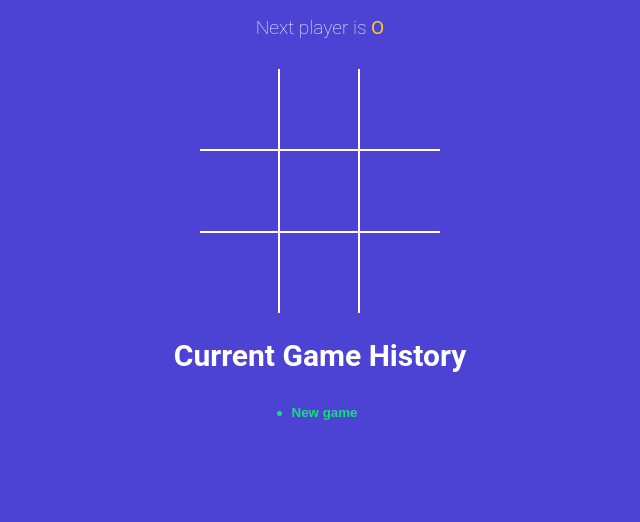
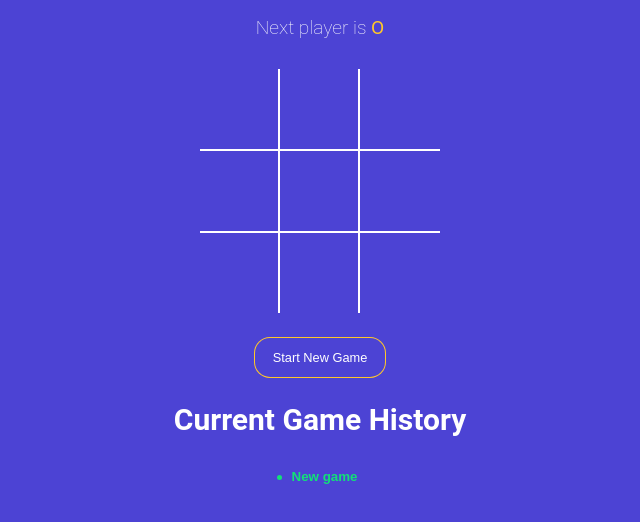
Before and after one commit to Akash2709/tictactoe-my_version, a React (Vite) app: page / in a window 1280 px wide. Shown: the top 522 px of the page, without its empty margins (320-960 px from the left). Built offline with nearby package versions, Linux system fonts and the light colour scheme.

Commit message:
added reset button

```diff
--- a/src/App.jsx
+++ b/src/App.jsx
@@ -53,6 +53,11 @@
     setCurrentMove(move);
   };
 
+  const onNewGameStart = () => {
+    setHistory(NEW_GAME);
+    setCurrentMove(0);
+  };
+
   return (
     <div className="app">
       <StatusMessage winner={winner} gamingBoard={gamingBoard} />
@@ -60,6 +65,15 @@
         squares={gamingBoard.squares}
         handleSquareClick={handleSquareClick}
       />
+
+      <button
+        type="button"
+        onClick={onNewGameStart}
+        className={`btn-reset ${winner ? "active" : ""}`}
+      >
+        Start New Game
+      </button>
+
       <h2>Current Game History</h2>
       <History history={history} moveTo={moveTo} currentMove={currentMove} />
     </div>
```
